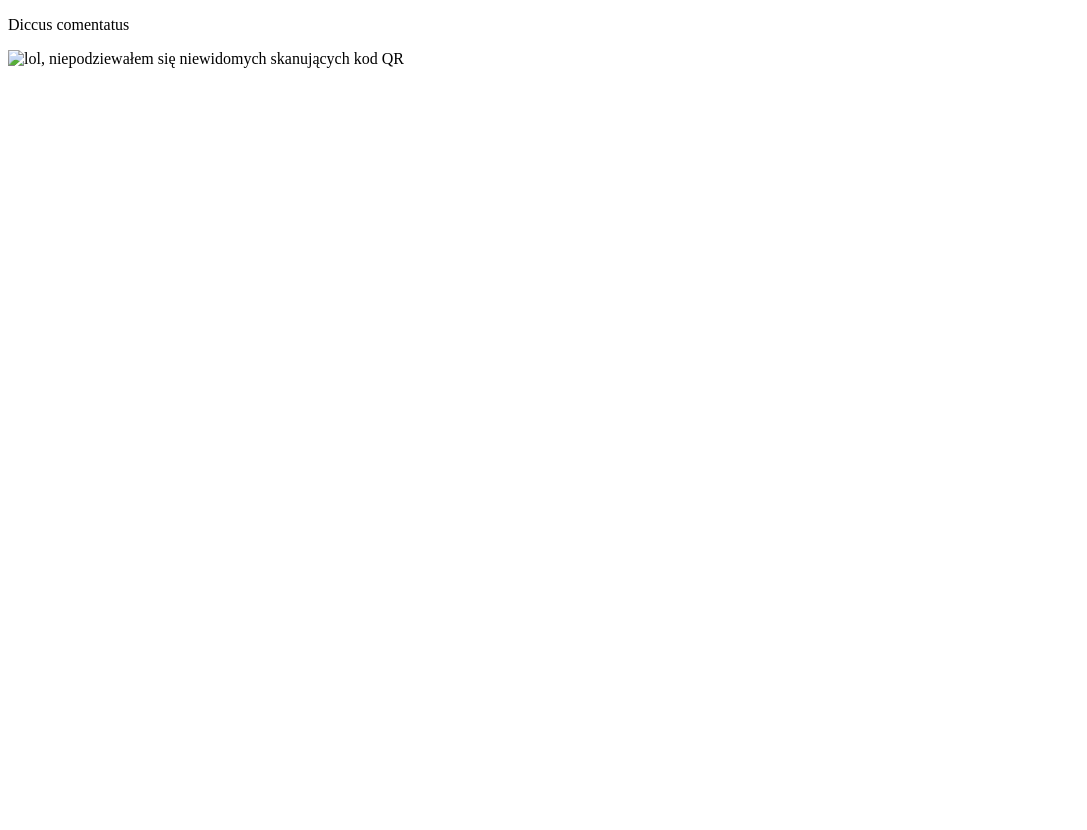
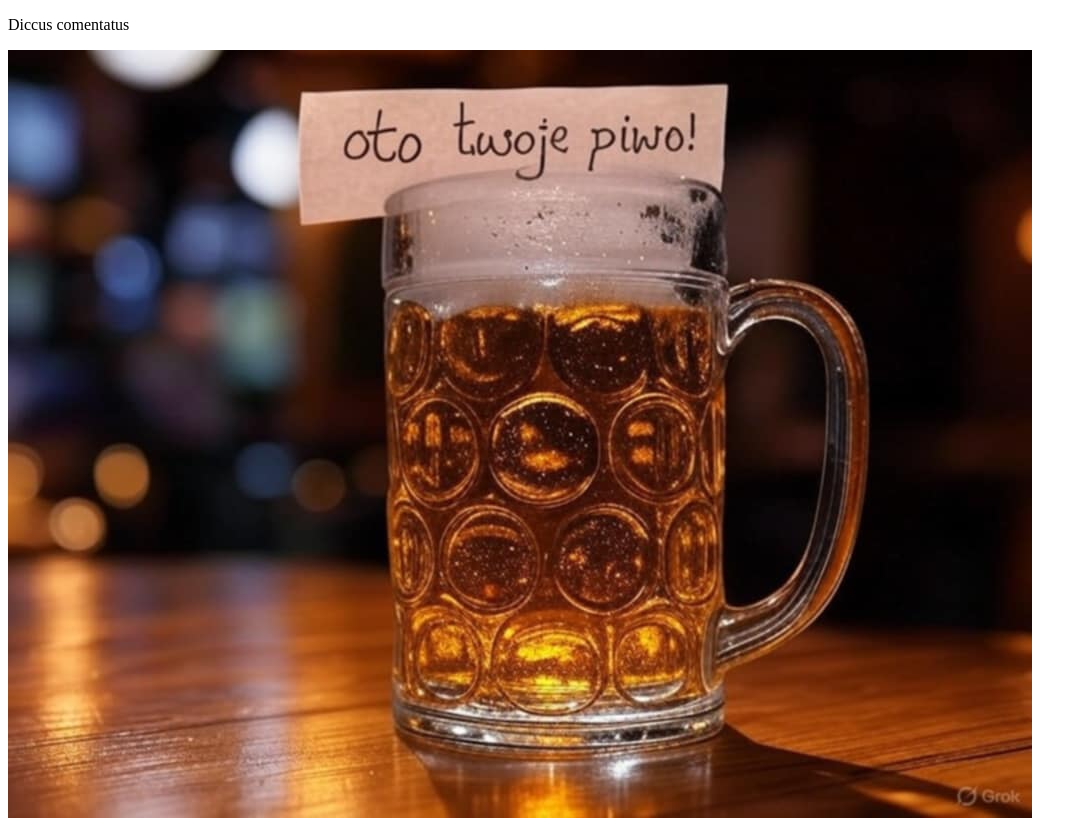
Before and after one commit to dotscom24/test_QR_site, a plain HTML site: page root/index.html in a window 1280 px wide. Shown: the whole page, without its empty margins (0-1087 px from the left). Before the commit the page ends 800 px from the top, so only its background shows below. Drawn offline with Linux system fonts and the light colour scheme.

Commit message:
files organization push

```diff
--- a/index.html
+++ b/root/index.html
@@ -16,7 +16,7 @@
 
   <body>
   <p>Diccus comentatus</p>
-    <img src="main_test_grahpdick.jepg" alt = "lol, niepodziewałem się niewidomych skanujących kod QR">
+    <img src="images/main_test_grahpdick.jpg" alt = "lol, niepodziewałem się niewidomych skanujących kod QR">
   </body>
 
 </html>
```
Also changed, not shown: irl usage files/main_qr_code.jpeg (renamed from main_qr_code.jpeg), root/images/main_test_grahpdick.jpg (renamed from main_test_grahpdick.jpeg).
